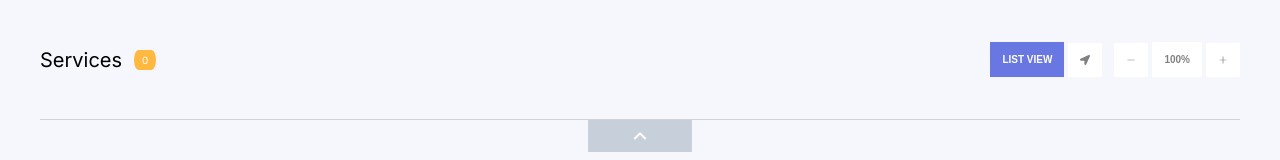
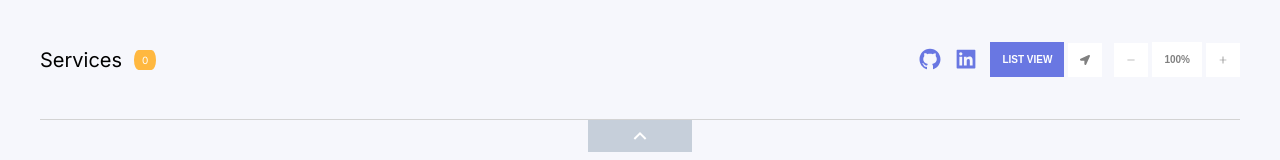
Before and after one commit to AndrewShmorhunGit/abyss, a Next.js app: page / in a window 1280 px wide. Shown: the top 160 px of the page. Built offline with nearby package versions, Linux system fonts and the light colour scheme.

Commit message:
set up readme and links

```diff
--- a/src/components/header/ButtonsBlock.tsx
+++ b/src/components/header/ButtonsBlock.tsx
@@ -1,13 +1,35 @@
+import { links } from "@/data/constants";
 import { ListButton } from "./ListButton";
 import { MinusButton } from "./MinusButton";
 import { NavButton } from "./NavButton";
 import { PlusButton } from "./PlusButton";
 import { ScaleDropdown } from "./ScaleDropdown";
 import { MainButtonsWrapper, ButtonsWrapper } from "./Wrappers";
+import Link from "next/link";
+
+function Links() {
+  return (
+    <div className="center gap" style={{ gap: "1.2rem" }}>
+      {links.map(({ icon, link }) => {
+        return (
+          <Link
+            key={link}
+            href={link}
+            target="_blank"
+            rel="noopener noreferrer"
+          >
+            {icon}
+          </Link>
+        );
+      })}
+    </div>
+  );
+}
 
 export function ButtonsBlock() {
   return (
     <MainButtonsWrapper>
+      <Links />
       <ButtonsWrapper>
         <ListButton />
         <NavButton />
--- a/src/data/constants.tsx
+++ b/src/data/constants.tsx
@@ -1,3 +1,5 @@
+import { AiFillGithub, AiFillLinkedin } from "react-icons/ai";
+
 export const options: number[] = [
   25, 30, 40, 50, 60, 70, 80, 90, 100, 110, 120, 130, 140, 150,
 ];
@@ -8,3 +10,14 @@ export const buttons: ["top", "right", "bottom", "left"] = [
   "bottom",
   "left",
 ];
+
+export const links = [
+  {
+    icon: <AiFillGithub size={24} style={{ color: "#6977e2" }} />,
+    link: "https://github.com/AndrewShmorhunGit/abyss",
+  },
+  {
+    icon: <AiFillLinkedin size={24} style={{ color: "#6977e2" }} />,
+    link: "https://www.linkedin.com/in/andrew-shmorhun-850a76209/",
+  },
+];
```
Also changed, not shown: 1 other file (tests, documents, lock files or other folders).
